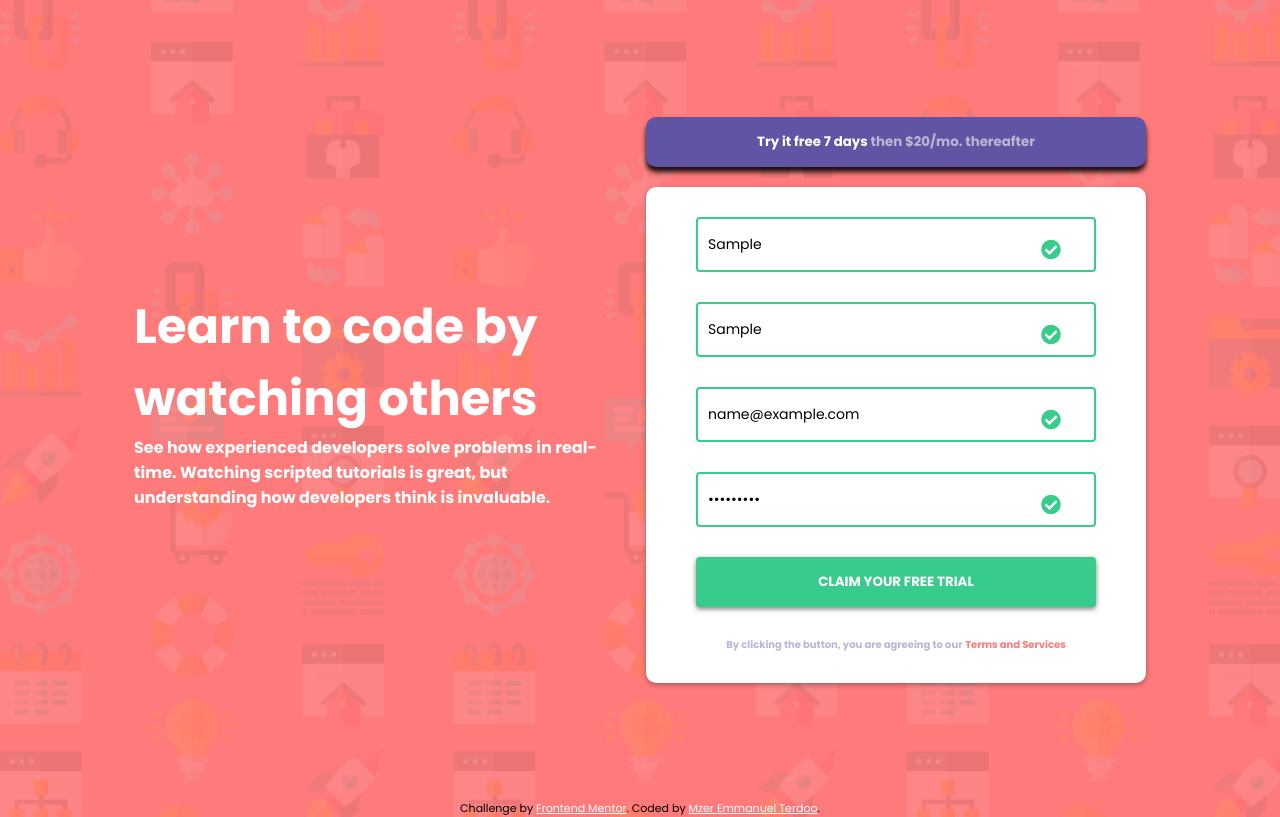
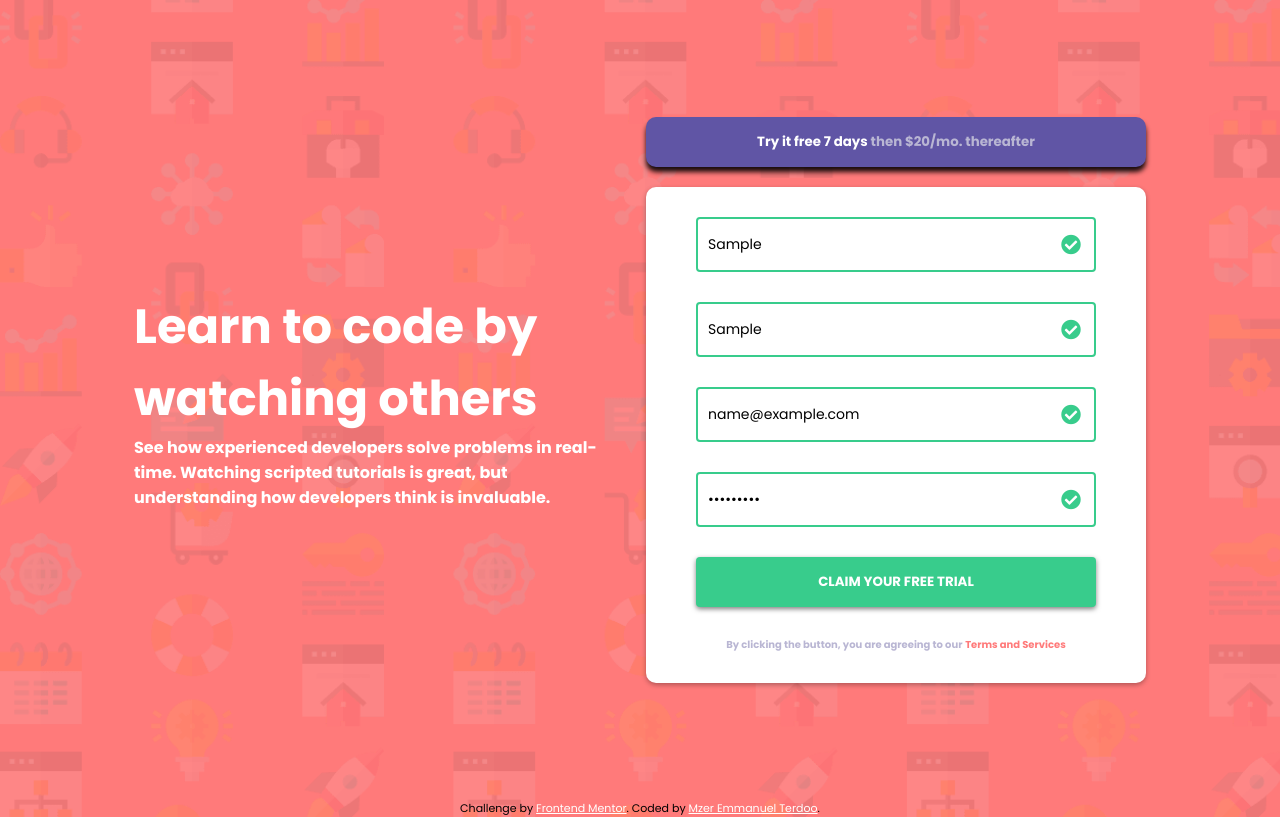
Before and after one commit to terdoo-mzer/form-with-html-css-javascript-and-regex, a plain HTML site: page index.html in a window 1280 px wide. Both pictures are taken after typing "Sample", "Sample", "name@example.com", "Sample123" into the empty fields and a click on the button "CLAIM YOUR FREE TRIAL". Drawn offline with Linux system fonts and the light colour scheme.

Commit message:
Update style.css

```diff
--- a/style.css
+++ b/style.css
@@ -96,8 +96,8 @@ small {
 
 .form-group i {
     position: absolute;
-    bottom: 32px;
-    right: 35px;
+    bottom: 37px;
+    right: 15px;
     color:hsl(0, 100%, 74%);
     font-size: 20px;
     display: none;
```
